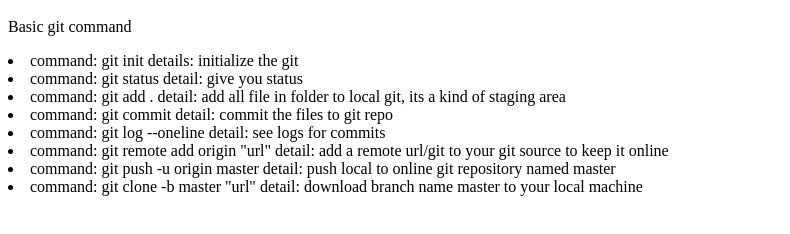
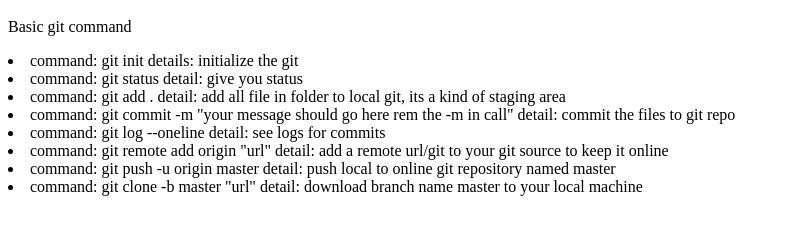
Before and after one commit to shailugit/gittesting, a plain HTML site: page index.html in a window 1280 px wide. Shown: the part 48-282 px from the top of the page, without its empty margins (0-790 px from the left). Drawn offline with Linux system fonts and the light colour scheme.

Commit message:
remb -m in this to commit using code

```diff
--- a/index.html
+++ b/index.html
@@ -16,7 +16,7 @@
         command: git add .
         detail: add all file in folder to local git, its a kind of staging area
     </li>
-    <li>    command: git commit
+    <li>    command: git commit -m "your message should go here rem the -m in call"
         detail: commit the files to git repo
     </li>
     <li>command: git log --oneline
```
